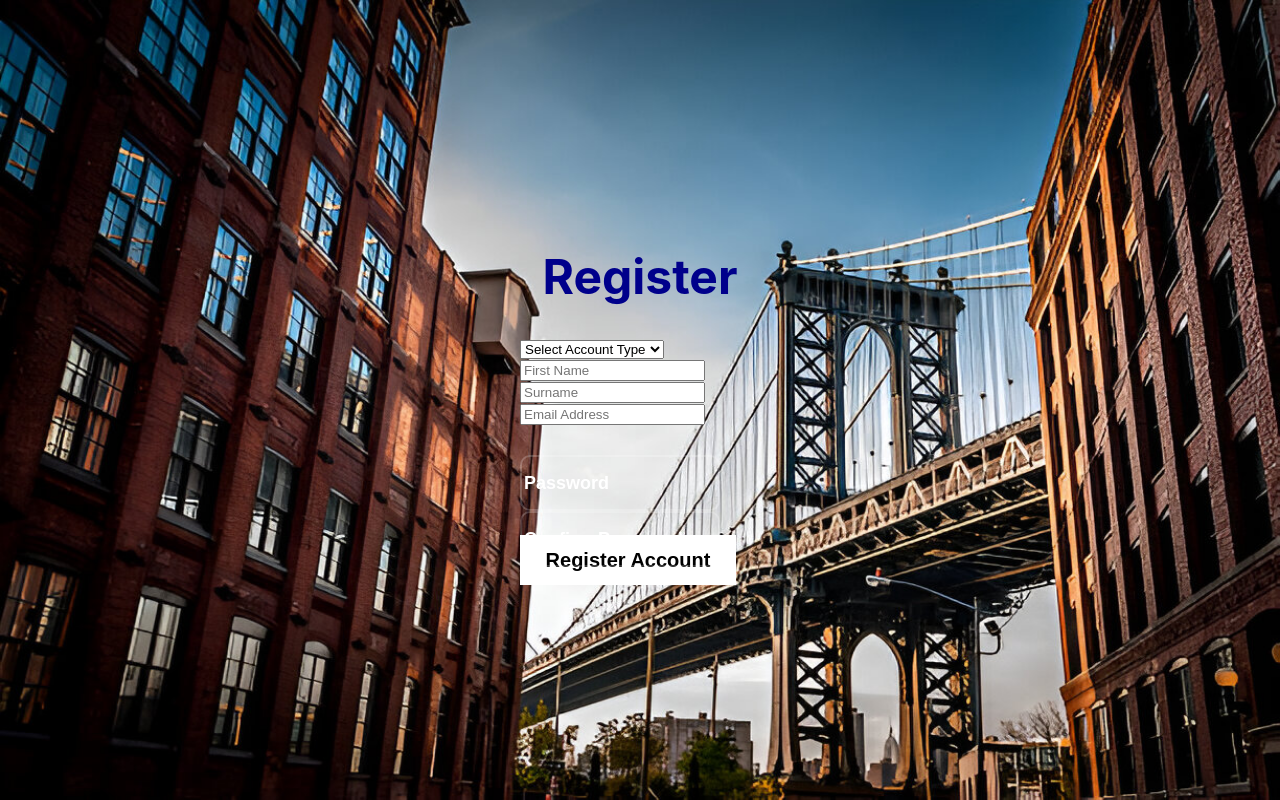
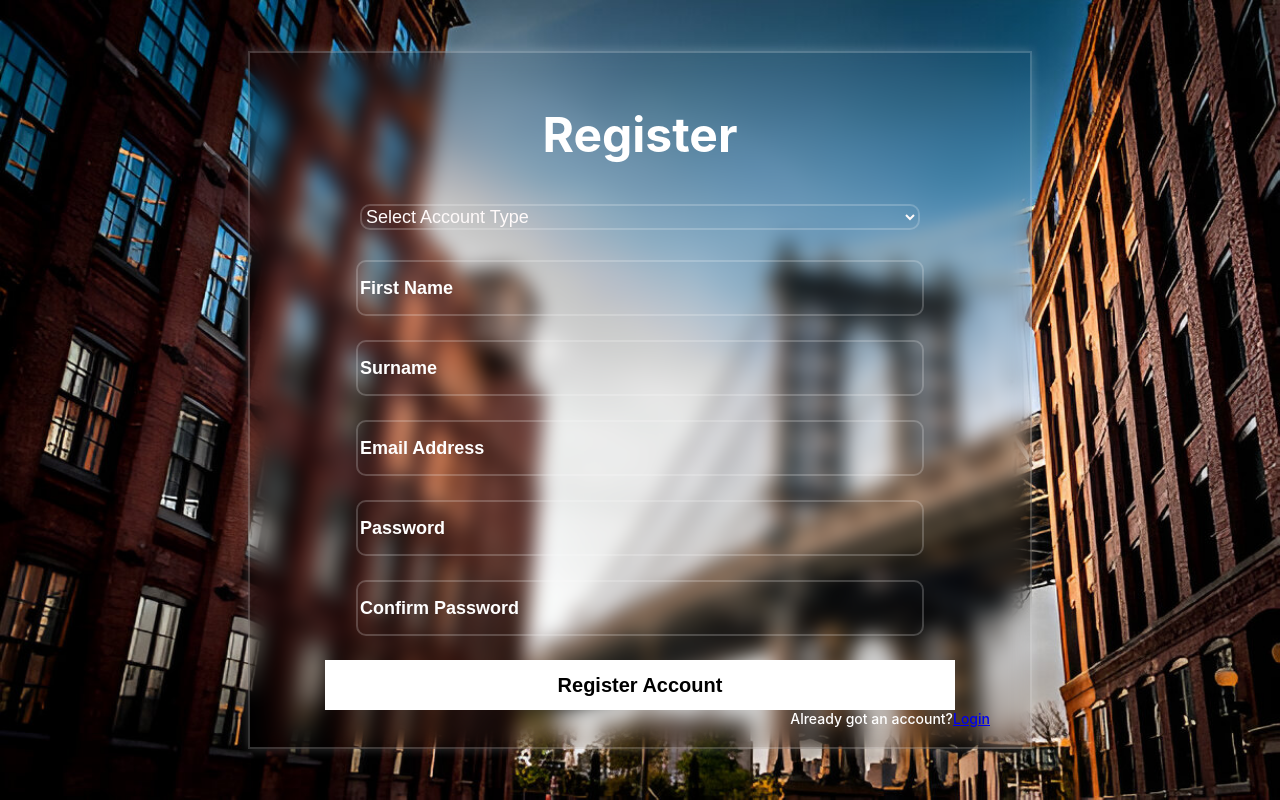
Before and after one commit to RAYD2/Flatmates_App, a React (Create React App) app in the folder relomate/: page /Register in a window 1280 px wide. Built offline with nearby package versions, Linux system fonts and the light colour scheme.

Commit message:
Updated Register account pages
I updated the js and css pages for the register account pages.

```diff
--- a/relomate/src/Components/Login.css
+++ b/relomate/src/Components/Login.css
@@ -14,11 +14,10 @@ body {
     width: 700px;
     background-color: transparent;
     padding: 20px 40px;
-    backdrop-filter: blur(30px);
+    backdrop-filter: blur(10px);
     border: 2px solid rgba(255, 255, 255, 0.2);
     box-shadow: 0 0 10px rgba(255, 255, 255, 0.2);
-
-    ;
+    color: white;
 }
 .header {
     font-size: 48px;
@@ -46,9 +45,21 @@ body {
     font-size: 18px;
 }
 
-.register-link {
+.register-link{
     font-size: 14px;
     text-align: right;
+    text-decoration: none;
+    font-weight: 500;
+
+}
+
+.register-link Link {
+    text-decoration: none;
+    color: white;
+}
+
+.register-link a:hover {
+    background-color: pink;
 }
 
 .username-box input::placeholder{
--- a/relomate/src/Components/Login.js
+++ b/relomate/src/Components/Login.js
@@ -16,7 +16,7 @@ const Login = () => {
                     <button type="submit">Login</button>
                 </div>
                 <div className="register-link">
-Haven't got an account yet?<Link to='/Register'>Register Account</Link>
+                    Haven't got an account yet?<Link to='/Register'>Register</Link>
                 </div>
             </form>
         </div>
--- a/relomate/src/Components/Register.css
+++ b/relomate/src/Components/Register.css
@@ -0,0 +1,81 @@
+body {
+    display: flex;
+    justify-content: center;
+    align-items: center;
+    height: 100vh;
+    background: url('./NYC-Bridge2.jpeg');
+    background-size: 100vw 100vh;
+    background-repeat: no-repeat;
+    background-position: center;
+}
+.Register-form {
+    text-align: center;
+    font-size: 28px;
+    width: 700px;
+    background-color: transparent;
+    padding: 20px 40px;
+    backdrop-filter: blur(10px);
+    border: 2px solid rgba(255, 255, 255, 0.2);
+    box-shadow: 0 0 10px rgba(255, 255, 255, 0.2);
+    color: white;
+}
+.header {
+    font-size: 48px;
+    text-align: center;
+    color: white;
+}
+
+.fName-box, .password-box, .surname-box, .email-box, .confirmPassword-box {
+    width: 100%;
+    position: relative;
+    height: 50px;
+    margin: 30px 0;
+
+}
+
+.fName-box input, .password-box input, .surname-box input, .email-box input, select, .confirmPassword-box input {
+    width: 80%;
+    height: 100%;
+    background: transparent;
+    border: none;
+    outline: none;
+    border: 2px solid rgba(255, 255, 255, 0.2);
+    border-radius: 10px;
+    color: snow;
+    font-size: 18px;
+}
+
+.register-link{
+    font-size: 14px;
+    text-align: right;
+    text-decoration: none;
+    font-weight: 500;
+
+}
+
+.register-link link {
+    text-decoration: none;
+}
+
+.register-link a:hover {
+    background-color: pink;
+}
+
+.fName-box input::placeholder,.surname-box input::placeholder, .email-box input::placeholder, .password-box input::placeholder, .confirmPassword-box input::placeholder {
+    color: white;
+    font-weight: 700;
+}
+
+
+button {
+    width: 90%;
+    height: 50px;
+    background: white;
+    border: none;
+    outline: none;
+    border: 2px solid rgba(255, 255, 255, 0.2);
+    cursor: pointer;
+    font-size: 20px;
+    font-weight: 700;
+
+}
--- a/relomate/src/Components/Register.js
+++ b/relomate/src/Components/Register.js
@@ -1,5 +1,6 @@
 import React from 'react';
-
+import { Link } from "react-router-dom";
+import './Register.css'
 const Register = () => {
     return (
         <div className="Register-form">
@@ -25,11 +26,15 @@ const Register = () => {
                 </div>
                 <div className="password-box">
                     <input type="password" name="password" placeholder="Password" pattern="(?=.*\d)(?=.*[a-z])(?=.*[A-Z]).{8,}" title="Must contain at least one number and one uppercase and lowercase letter, and at least 8 or more characters" required></input>
-                    <br />
+                </div>
+                <div className='confirmPassword-box'>
                     <input type="password" name="confirmPassword" placeholder="Confirm Password" pattern="(?=.*\d)(?=.*[a-z])(?=.*[A-Z]).{8,}" title="Must contain at least one number and one uppercase and lowercase letter, and at least 8 or more characters" required></input>
                 </div>
                 <div className="login-button">
                     <button type="submit">Register Account</button>
+                </div>
+                <div className="register-link">
+                    Already got an account?<Link to='/'>Login</Link>
                 </div>
             </form>
         </div>
```
